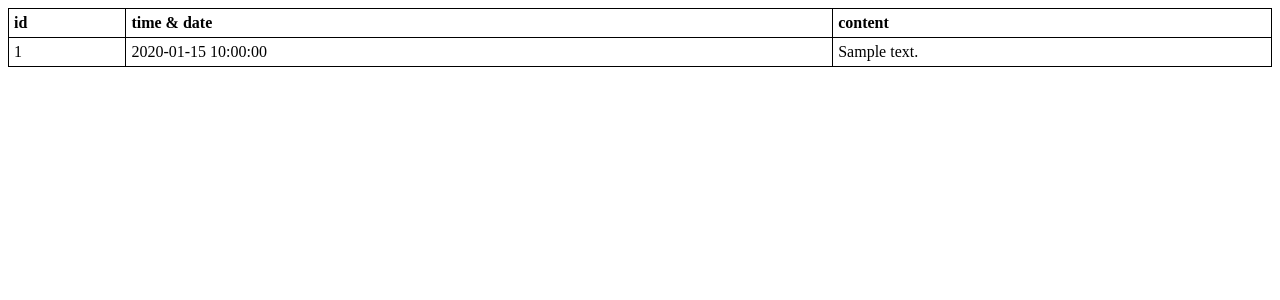
After one commit to rifazn/uni-collab-net, a PHP site: page /history.php in a window 1280 px wide. The commit adds this page. Shown: the top 300 px of the page. Run offline with PHP 8.4, Linux system fonts and the light colour scheme; tables that the repository leaves empty or names only in its code hold one stand-in row (values such as "Sample post").

Commit message:
history.php

```diff
--- /dev/null
+++ b/history.php
@@ -0,0 +1,49 @@
+<?php
+	require_once('lib/common.php');
+	$pdo = getPDO();
+	// session_start();
+		$sql = "select id , time_date, RIGHT(content, 50)
+				from wb_global" ;
+
+		$stmt = $pdo->query($sql) ;
+
+?>
+
+
+<!DOCTYPE html>
+<html>
+<head>
+<style>
+table, th, td {
+    border: 1px solid black;
+    border-collapse: collapse;
+}
+th, td {
+    padding: 5px;
+    text-align: left;
+}
+</style>
+
+</head>
+<body>
+
+<table style="width:100%">
+  <tr>
+    <th>id</th>
+    <th>time & date </th>
+    <th>content</th>
+  </tr>
+    <?php
+          while($row = $stmt->fetch(PDO::FETCH_ASSOC)):;?>
+
+				<tr>
+					<td><?php echo $row['id'];?> </td>
+					<td><?php echo $row['time_date']	;?> </td>
+					<td><?php echo $row['RIGHT(content, 50)'];?> </td>
+
+				</tr>
+
+	<?php endwhile; ?>
+		</table>
+	</body>
+</html>
```
Also changed, not shown: wb.php (+21 -0 lines).
